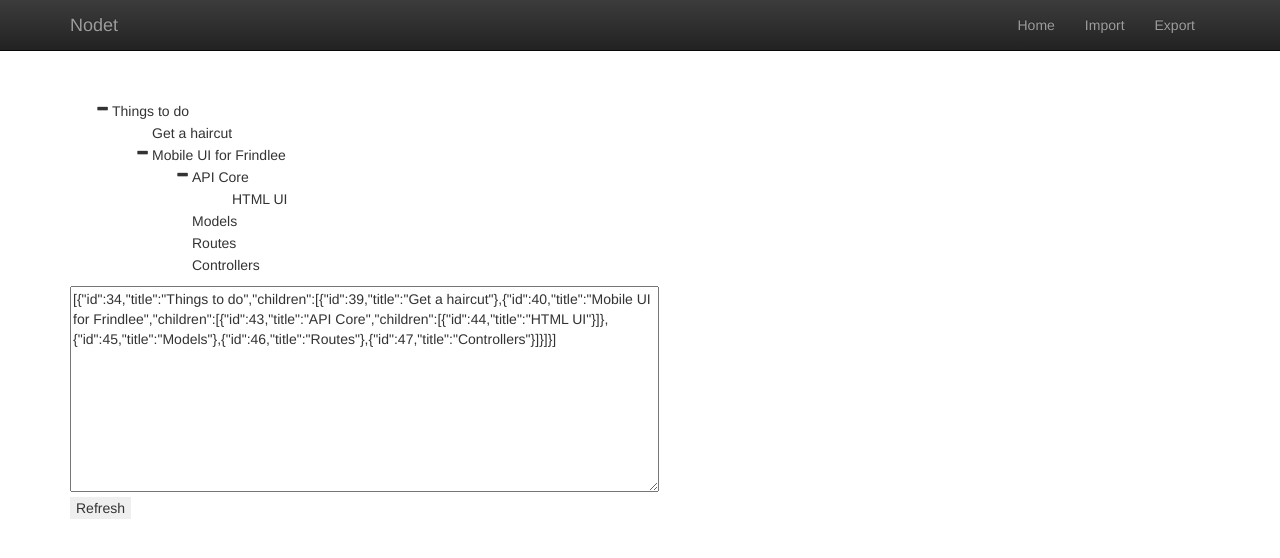
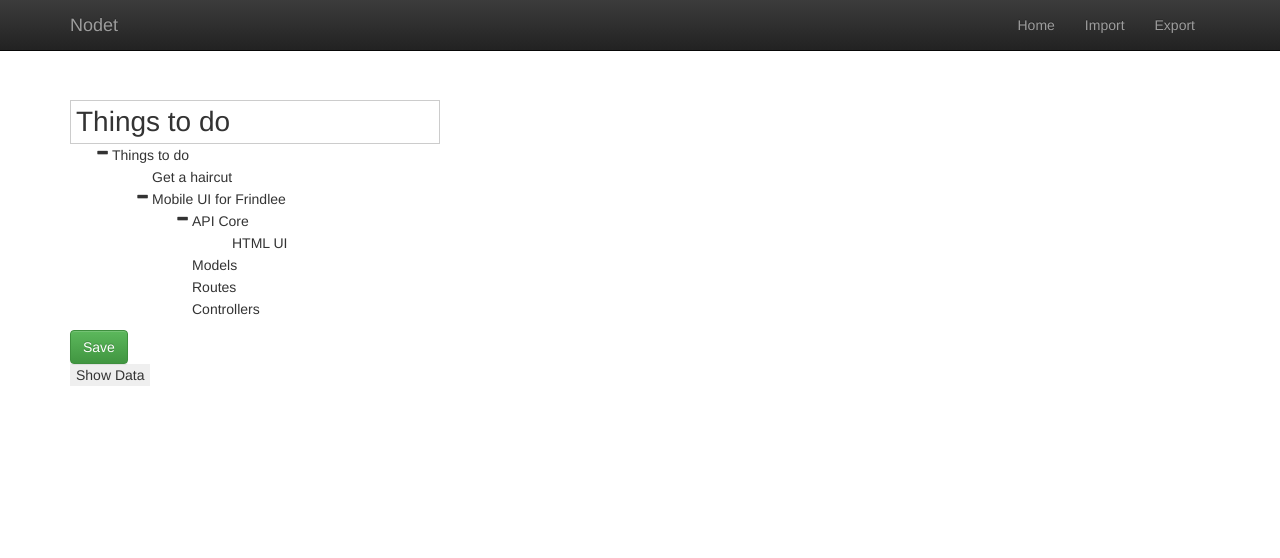
Before and after one commit to binnyva/Nodet, a React (Create React App) app: page /import in a window 1280 px wide. Shown: the top 558 px of the page. Built offline with nearby package versions, Linux system fonts and the light colour scheme.

Commit message:
Focus issue for newly created nodes fixed. Added Tree Name field. Going to impliment save data now.

```diff
--- a/src/Data.js
+++ b/src/Data.js
@@ -58,6 +58,8 @@ var Data = {
 	        // eslint-disable-next-line
 	        return (c === 'x' ? r : (r&0x3|0x8)).toString(16);
 	    });
+
+	    this.new_node_id = uuid;
 	    return uuid;
 	},
 
@@ -183,5 +185,6 @@ var Data = {
 	}
 }
 Data.data = false; // Not sure how to put this in the structure properly.
+Data.new_node_id = false;
 
 export default Data;
--- a/src/components/Tree.js
+++ b/src/components/Tree.js
@@ -24,7 +24,7 @@ class Node extends Component {
 	}
 	componentDidMount() {
 		this.setOpenCloseIcon();
-		if(this.state.id === 200) {
+		if(this.state.id === Data.new_node_id) {
 			this.textInput.focus();
 		}
 	}
@@ -86,7 +86,7 @@ class Node extends Component {
 	    	triggered = true;
 
 	    } else if (e.keyCode === KEYS.TAB) {
-	    	var node_id = Data.makeChild(id);
+	    	let node_id = Data.makeChild(id);
 	    	if(!node_id) e.preventDefault();
 	    	triggered = true;
 
@@ -109,7 +109,7 @@ class Node extends Component {
 		return (
 			<li className="node">
 				<span className={'open-status glyphicon ' + this.state.plusIcon} onClick={this.toggle}></span>
-				<input type="text" className="node-text" value={this.state.value} data-id={this.state.id}
+				<input type="text" className="node-text" value={this.state.value} data-id={this.state.id} key={this.state.id}
 					onChange={this.handleChange} onKeyDown={this.handleKeyDown}
 					ref={(input) => { this.textInput = input }} />
 				<TreeChildren nodes={this.props.node.children} status={this.state.status} />
@@ -136,9 +136,18 @@ class TreeChildren extends Component {
 }
 
 class Tree extends Component {
+	constructor(props) {
+		super(props);
+		let tree_name = "Untitled";
+		if(typeof this.props.tree[0].title !== "undefined") tree_name = this.props.tree[0].title;
+		this.state = {
+			treeName: tree_name
+		}
+	}
 	render() {
 		return (
 			<div>
+				<input ref={(input) => this.treeName = input} type="text" className="tree-name" defaultValue={this.state.treeName} /><br />
 				<TreeChildren nodes={this.props.tree} />
 			</div>
 		);
--- a/src/index.css
+++ b/src/index.css
@@ -19,3 +19,8 @@ input {
 	float:left;
 	margin-left: -15px;
 }
+.tree-name {
+	font-size: 200%;
+	border: 1px solid #ccc;
+	padding-left: 5px;
+}
--- a/src/views/index.js
+++ b/src/views/index.js
@@ -7,12 +7,20 @@ export default class IndexView extends Component {
 	constructor(props) {
 		super(props);
 
+		this.state = {
+			show_json: false
+		}
+
 		// The limitations of the ES6 syntax.
 	    this.refreshJson = this.refreshJson.bind(this);
 	}
 
 	refreshJson() {
 		this.textArea.value = Data.getAsString();
+	}
+
+	saveData() {
+		console.log(Data.get());
 	}
 
 	render() {
@@ -28,8 +36,13 @@ export default class IndexView extends Component {
 	      <div className="App">
 	        <Tree tree={data} />
 
-	        <textarea rows="10" cols="70" ref={(input) => { this.textArea = input }} defaultValue={json}></textarea><br />
-	        <input type="button" onClick={this.refreshJson} value="Refresh" />
+	        <input type="button" onClick={this.saveData}  className="btn btn-success" value="Save" />
+
+	        <div className={this.state.show_json ? "show" : "hide"} >
+		        <textarea rows="10" cols="70" ref={(input) => { this.textArea = input }} defaultValue={json}></textarea><br />
+		        <input type="button" onClick={this.refreshJson} value="Refresh" />
+	        </div>
+	        <input type="button" onClick={() => this.setState({"show_json": this.state.show_json ? false : true})}  className={this.state.show_json ? "hide" : "show"} value="Show Data" />
 	      </div>
 	    );
 	}
```
